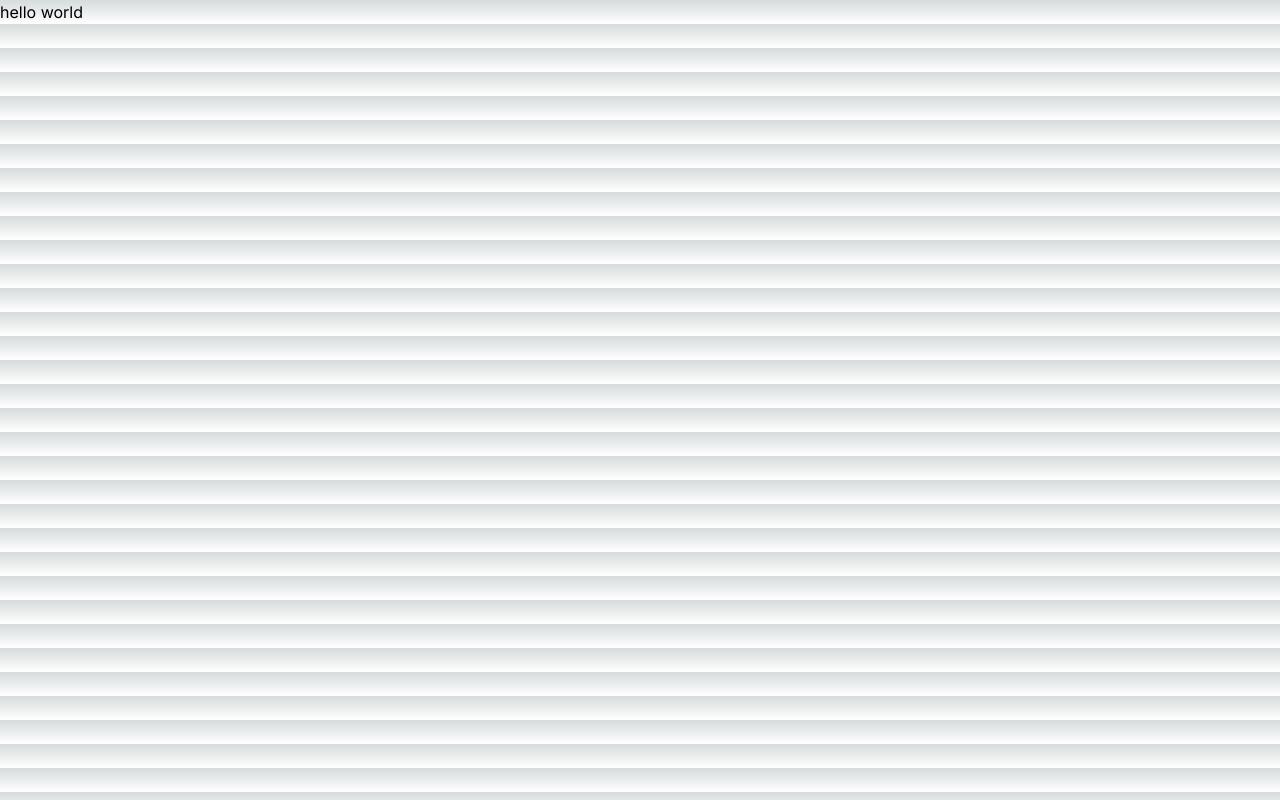
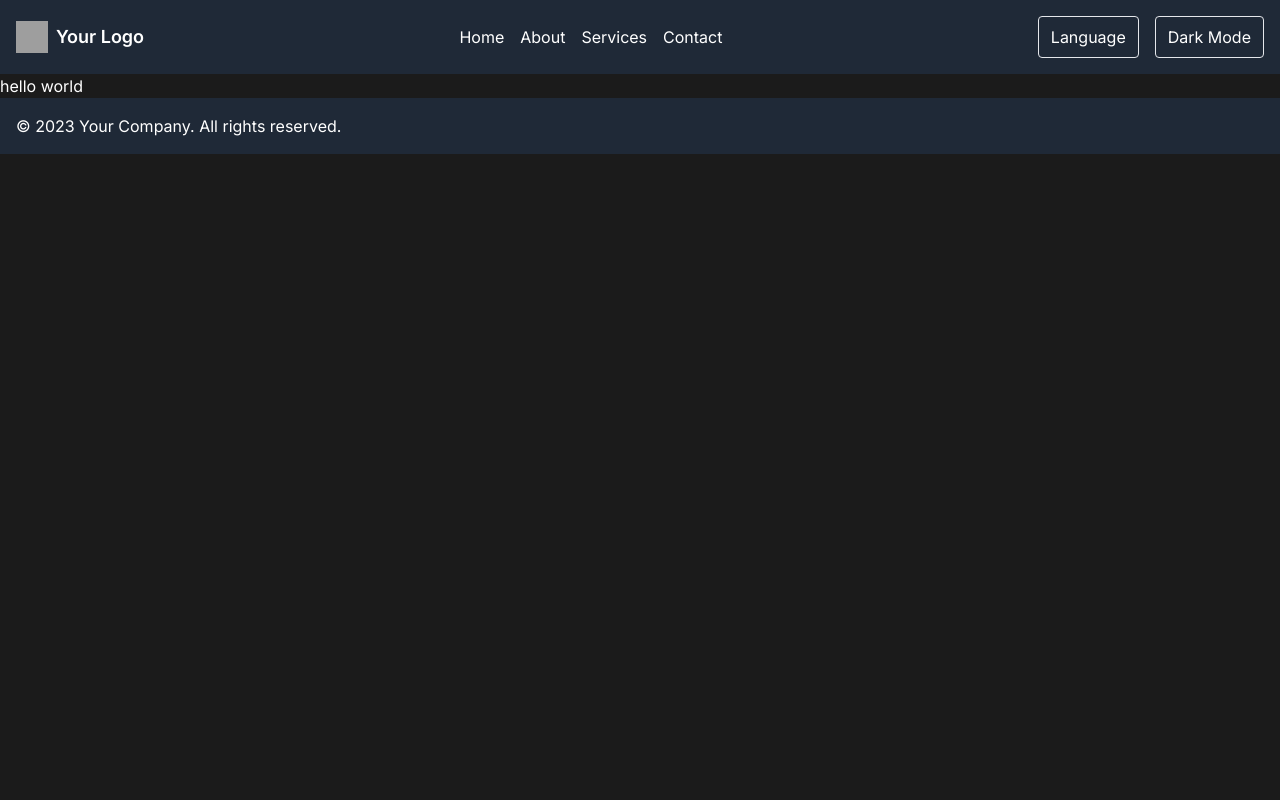
Before and after one commit to christianrhodes18/media-blog, a Next.js app: page / in a window 1280 px wide. Built offline with nearby package versions, Linux system fonts and the light colour scheme; grey boxes are pictures that could not be loaded.

Commit message:
start components

```diff
--- /dev/null
+++ b/app/components/Footer.tsx
@@ -0,0 +1,14 @@
+// Footer.tsx
+import React from 'react';
+
+const Footer: React.FC = () => {
+  return (
+    <footer className="bg-gray-800 text-white p-4">
+      <div className="container mx-auto">
+        <p>&copy; 2023 Your Company. All rights reserved.</p>
+      </div>
+    </footer>
+  );
+};
+
+export default Footer;
--- /dev/null
+++ b/app/components/Navigation.tsx
@@ -0,0 +1,36 @@
+// Navigation.tsx
+import React from 'react';
+
+const Navigation: React.FC = () => {
+  return (
+    <nav className="bg-gray-800 text-white p-4">
+      <div className="container mx-auto flex justify-between items-center">
+        {/* Logo */}
+        <div className="flex items-center">
+          <img
+            src="/path/to/logo.png"
+            alt="Logo"
+            className="h-8 w-8 mr-2"
+          />
+          <span className="font-semibold text-lg">Your Logo</span>
+        </div>
+
+        {/* Links */}
+        <div className="space-x-4">
+          <a href="#" className="hover:text-gray-300">Home</a>
+          <a href="#" className="hover:text-gray-300">About</a>
+          <a href="#" className="hover:text-gray-300">Services</a>
+          <a href="#" className="hover:text-gray-300">Contact</a>
+        </div>
+
+        {/* Buttons */}
+        <div className="flex space-x-4">
+          <button className="px-3 py-2 border rounded hover:bg-gray-700">Language</button>
+          <button className="px-3 py-2 border rounded hover:bg-gray-700">Dark Mode</button>
+        </div>
+      </div>
+    </nav>
+  );
+};
+
+export default Navigation;
--- a/app/globals.css
+++ b/app/globals.css
@@ -2,26 +2,7 @@
 @tailwind components;
 @tailwind utilities;
 
-:root {
-  --foreground-rgb: 0, 0, 0;
-  --background-start-rgb: 214, 219, 220;
-  --background-end-rgb: 255, 255, 255;
+html {
+  background-color: #1B1B1B;
+  color: white;
 }
-
-@media (prefers-color-scheme: dark) {
-  :root {
-    --foreground-rgb: 255, 255, 255;
-    --background-start-rgb: 0, 0, 0;
-    --background-end-rgb: 0, 0, 0;
-  }
-}
-
-body {
-  color: rgb(var(--foreground-rgb));
-  background: linear-gradient(
-      to bottom,
-      transparent,
-      rgb(var(--background-end-rgb))
-    )
-    rgb(var(--background-start-rgb));
-}
--- a/app/layout.tsx
+++ b/app/layout.tsx
@@ -1,6 +1,8 @@
 import './globals.css'
 import type { Metadata } from 'next'
 import { Inter } from 'next/font/google'
+import Navigation from './components/Navigation'
+import Footer from './components/Footer'
 
 const inter = Inter({ subsets: ['latin'] })
 
@@ -16,7 +18,9 @@ export default function RootLayout({
 }) {
   return (
     <html lang="en">
+      <Navigation />
       <body className={inter.className}>{children}</body>
+      <Footer />
     </html>
   )
 }
```
Also changed, not shown: app/components/ArticleCard.tsx (added).
